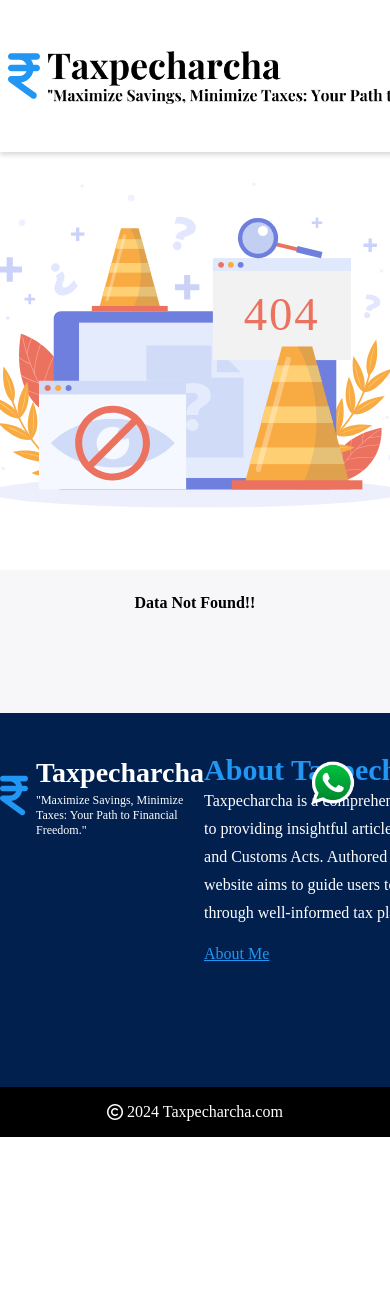
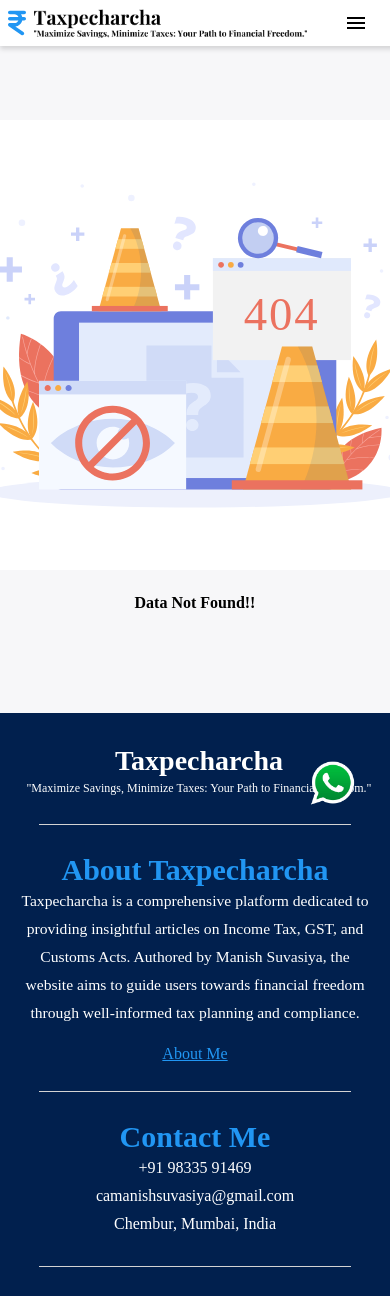
Before and after one commit to balotiyash/taxpecharcha.com, a PHP site: page /user/view/allBlogs.php in a window 390 px wide; the page is wider, and only the part inside the window is pictured. Shown: the top 1296 px of that part. Before the commit the page ends 1137 px from the top of that part, so only its background shows below. Run offline with PHP 8.4, Linux system fonts and the light colour scheme.

Commit message:
Made All Blogs Page Responsive

```diff
--- a/user/style/allBlogsStyle.css
+++ b/user/style/allBlogsStyle.css
@@ -3,7 +3,7 @@
     Author: Yash Balotiya
     Description: This file contains the styling part of all income tax act Blogs dedicated.
     Created on: 11 July 2024
-    Last Modified: 14 July 2024
+    Last Modified: 28 January 2025
 */
 
 * {
@@ -43,7 +43,7 @@ h1 {
 
 /* Main Articles */
 #mainSection {
-    width: 80%;
+    /* width: 80%; */
     display: flex;
     justify-content: center;
     flex-wrap: wrap;
--- /dev/null
+++ b/user/style/responsive/allBlogsResponsive.css
@@ -0,0 +1,39 @@
+/*
+    File: user/style/responsive/allblogsResponsive.css
+    Author: Yash Balotiya
+    Description: This file contains the styling part of all blogs page responsiveness.
+    Created on: 28 January 2025
+    Last Modified: 28 January 2025
+*/
+
+.articleContainer {
+    flex-grow: 1;
+    text-align: justify;
+}
+
+@media (max-width: 1200px) {
+    #mainSection {
+        width: 100%;
+        justify-content: space-between;
+    }
+
+    .articleContainer {
+        width: 25%;
+    }
+}
+
+@media (max-width: 800px) {
+    .articleContainer {
+        width: 40%;
+    }
+}
+
+@media (max-width: 600px) {
+    .articleContainer {
+        width: 90%;
+    }
+
+    .title h2 {
+        font-size: 7vw;
+    }
+}
--- a/user/view/allBlogs.php
+++ b/user/view/allBlogs.php
@@ -3,7 +3,7 @@
     Author: Yash Balotiya
     Description: This file contains all the HTML5 code of income tax act blogs all.
     Created on: 13 July 2024
-    Last Modified: 21 July 2024
+    Last Modified: 28 January 2025
 -->
 
 <!-- Session handling for login or dashboard button on the navbar -->
@@ -14,7 +14,7 @@
 
 <head>
     <meta charset="UTF-8">
-    <!-- <meta name="viewport" content="width=device-width, initial-scale=1.0"> -->
+    <meta name="viewport" content="width=device-width, initial-scale=1.0">
 
     <meta name="description" content="Browse all articles on Taxpecharcha, covering topics related to Income Tax, GST, and Customs.">
 
@@ -30,15 +30,18 @@
     <!-- Stylesheets -->
     <!-- Styles for navbar -->
     <link rel="stylesheet" href="../../shared/style/navBarStyle.css">
+    <link rel="stylesheet" href="../../shared/style/responsive/navBarResponsive.css">
     <link rel="stylesheet" href="../../shared/style/buttonStyle1.css">
 
     <!-- Footer Style -->
     <link rel="stylesheet" href="../../shared/style/footer.css">
+    <link rel="stylesheet" href="../../shared/style/responsive/footerResponsive.css">
 
     <!-- Fonts awesome is included in navbar -->
 
     <!-- Main Style -->
     <link rel="stylesheet" href="../style/allBlogsStyle.css">
+    <link rel="stylesheet" href="../style/responsive/allBlogsResponsive.css">
 
     <!-- Scripts -->
     <script src="../../shared/controller/jquery-3.7.1.min.js"></script>
```
